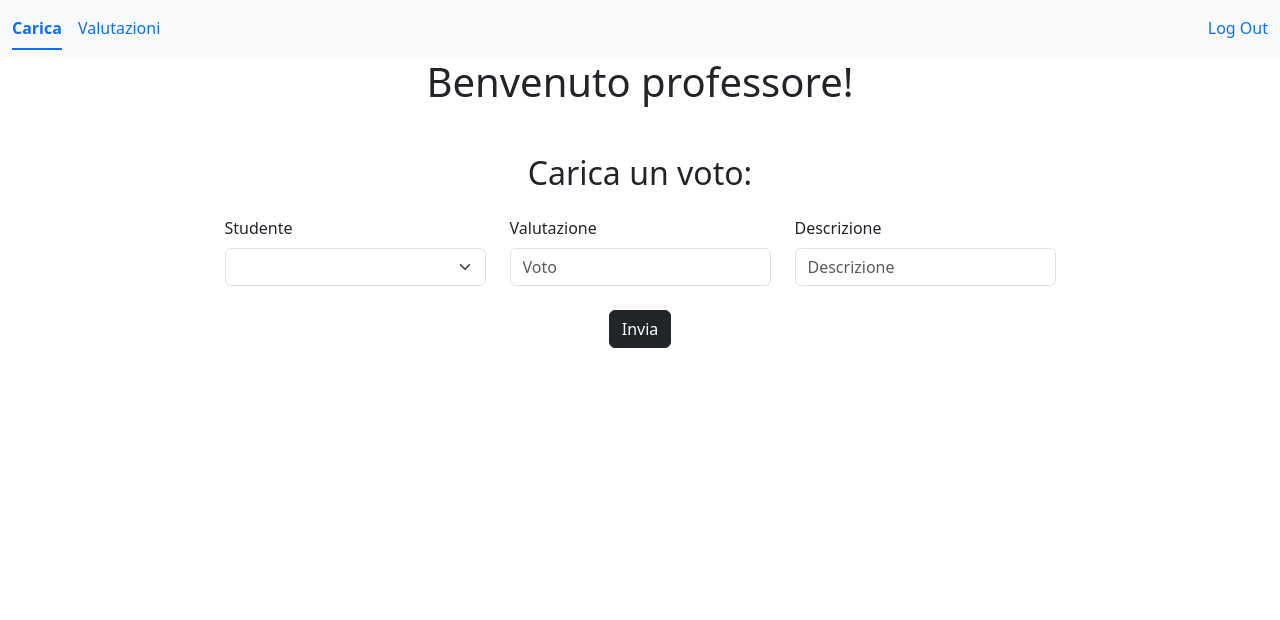
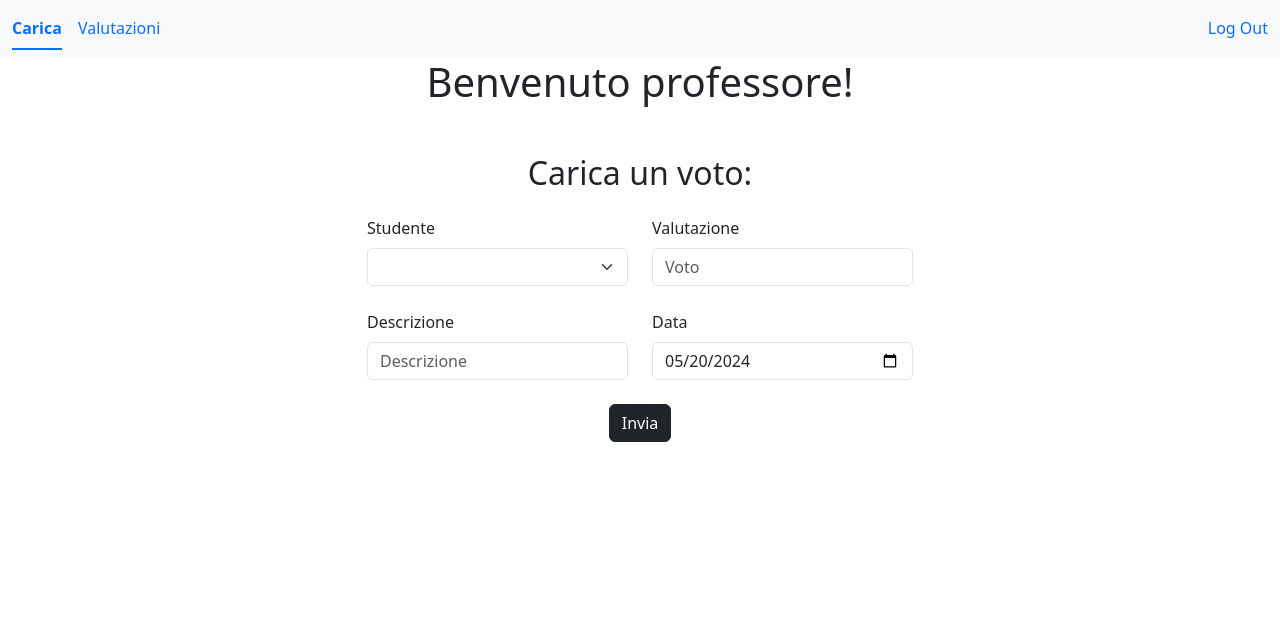
Before and after one commit to SimoneMila/NewProject, a PHP site: page /NewProject/Professori/carica.php in a window 1280 px wide. Shown: the top 620 px of the page. Run offline with PHP 8.4, Linux system fonts and the light colour scheme; the visitor is signed in with stand-in values (Sample User, id 1); data that the repository does not hold is empty.

Commit message:
Add files via upload

```diff
--- a/NewProject/Help/recupero.php
+++ b/NewProject/Help/recupero.php
@@ -30,8 +30,6 @@ if($res = $connessione->query($q0)){
         if($res = $connessione->query($q1)){
             if($res->num_rows > 0){
                 while($row = $res->fetch_array()){
-                    /*$msg = "" . $valore . ": " . $row[$valore] . "";
-                    mail($email, "Recupero", $msg, $headers);*/
                     echo "" . $valore . ": " . $row[$valore] . "";
                 }
             }else{
@@ -50,8 +48,6 @@ if($res = $connessione->query($q0)){
         if($res = $connessione->query($q1)){
             if($res->num_rows > 0){
                 while($row = $res->fetch_array()){
-                    /*$msg = "" . $valore . ": " . $row[$valore] . "";
-                    mail($email, "Recupero", $msg, $headers);*/
                     echo "" . $valore . ": " . $row[$valore] . "";
                 }
             }else{
--- a/NewProject/Professori/carica.php
+++ b/NewProject/Professori/carica.php
@@ -6,7 +6,7 @@
     <title>Professori</title>
     <link href="https://cdn.jsdelivr.net/npm/bootstrap@5.3.3/dist/css/bootstrap.min.css" rel="stylesheet" integrity="sha384-QWTKZyjpPEjISv5WaRU9OFeRpok6YctnYmDr5pNlyT2bRjXh0JMhjY6hW+ALEwIH" crossorigin="anonymous">
 </head>
-<body>
+<body onload="currentdate()">
     <nav class="navbar sticky-top bg-body-tertiary">
         <div class="container-fluid">
             <ul class="nav nav-underline">
@@ -72,18 +72,25 @@
                     <label for="valutazione" class="form-label">Valutazione</label>
                     <input type="number" class="form-control" id="valutazione" name="valutazione" placeholder="Voto" min="2" max="10" step="0.5" required>
                 </div>
+            </div>
 
+            <div class="row justify-content-center mb-4">
                 <div class="col-3">
                     <label for="descrizione" class="form-label">Descrizione</label>
                     <input type="text" class="form-control" id="descrizione" name="descrizione" placeholder="Descrizione" required>
                 </div>
+
+                <div class="col-3">
+                    <label for="data" class="form-label">Data</label>
+                    <input type="date" class="form-control" id="data" name="data" required>
+                </div>
             </div>
 
-                <div class="row justify-content-center text-center">
-                    <div class="col-2">
-                        <input type="submit" class="btn btn-dark" id="button" value="Invia">
-                    </div>
+            <div class="row justify-content-center text-center">
+                <div class="col-2">
+                    <input type="submit" class="btn btn-dark" id="button" value="Invia">
                 </div>
+            </div>
         </form>
 
     <div class="container-fluid text-center fixed-bottom bg-secondary text-white p-5">
@@ -91,5 +98,7 @@
             <small>©2024 Milazzotto Simone. Designed by Milazzotto Simone</small>
         </footer>
     </div>
+
+    <script src="http://localhost/NewProject/page.js"></script>
 </body>
 </html>
--- a/NewProject/index.html
+++ b/NewProject/index.html
@@ -57,7 +57,7 @@
         </form>
     </div>
 
-    <div class="container-fluid text-center fixed-bottom bg-secondary text-white p-5">
+    <div class="container-fluid text-center fixed-bottom bg-secondary text-white p-5" id="footer">
         <footer>
             <small>©2024 Milazzotto Simone. Designed by Milazzotto Simone</small>
         </footer>
--- a/NewProject/login.php
+++ b/NewProject/login.php
@@ -123,7 +123,7 @@ if($res = $connessione->query($tab1)){
             }
         }
         echo"
-            <div class='container-fluid text-center bottom bg-secondary text-white p-5 flex-grow mt-5'>
+            <div class='container-fluid text-center fixed-bottom bg-secondary text-white p-5 mt-5'>
                 <footer>
                     <small>©2024 Milazzotto Simone. Designed by Milazzotto Simone</small>
                 </footer>
--- a/NewProject/page.js
+++ b/NewProject/page.js
@@ -1,23 +1,3 @@
-/*function getCod(){
-    linkcodice = document.getElementById('lcodice');
-    return linkcodice;
-}
-
-function getPas(){
-    linkpassword = document.getElementById('lpassword');
-    return linkpassword;
-}
-
-function checkcod(){
-    radiocodice = document.getElementById('rpassword');
-    radiocodice.checked = true;
-}
-
-function checkpas(){
-    radiopassword = document.getElementById('rcodice');
-    radiopassword.checked = true;
-}*/
-
 const voti = document.getElementsByClassName('table-success');
 
 document.addEventListener("DOMContentLoaded", function(){
@@ -29,9 +9,18 @@ document.addEventListener("DOMContentLoaded", function(){
         }
     }
 });
-/*
-const media = document.getElementById('media');
 
-document.addEventListener("DOMContentLoaded", function(){
-    document.getElementById('grafico').style.backgroundImage = 'conic-gradient(' + 'blue ' + media.innerHTML * 36 + 'deg,' + 'white ' + media.innerHTML * 36 + 'deg' + ')';
-});*/
+function currentdate(){
+    let now = new Date();
+    let year = now.getFullYear();
+    let month = now.getMonth() + 1;
+    let day = now.getDate();
+    if(month < 10){
+        month = "0" + month;
+    }
+    let datetime = year + "-" + month + "-" + day;
+    let mindatetime = year - 1 + "-09-01";
+    document.getElementById("data").setAttribute("max", datetime);
+    document.getElementById("data").setAttribute("value", datetime);
+    document.getElementById("data").setAttribute("min", mindatetime);
+}
```
Also changed, not shown: NewProject/style.css (added).
